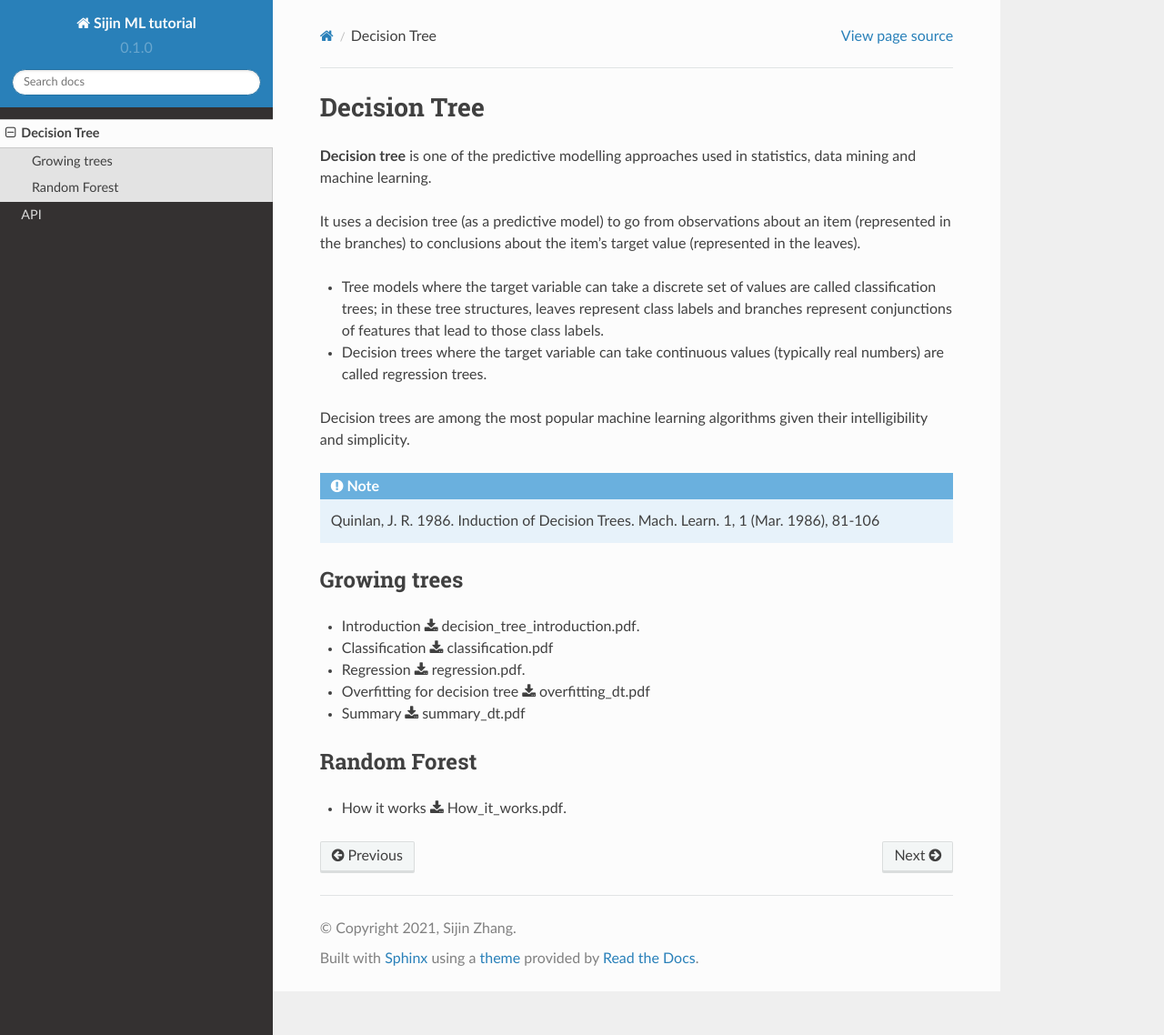
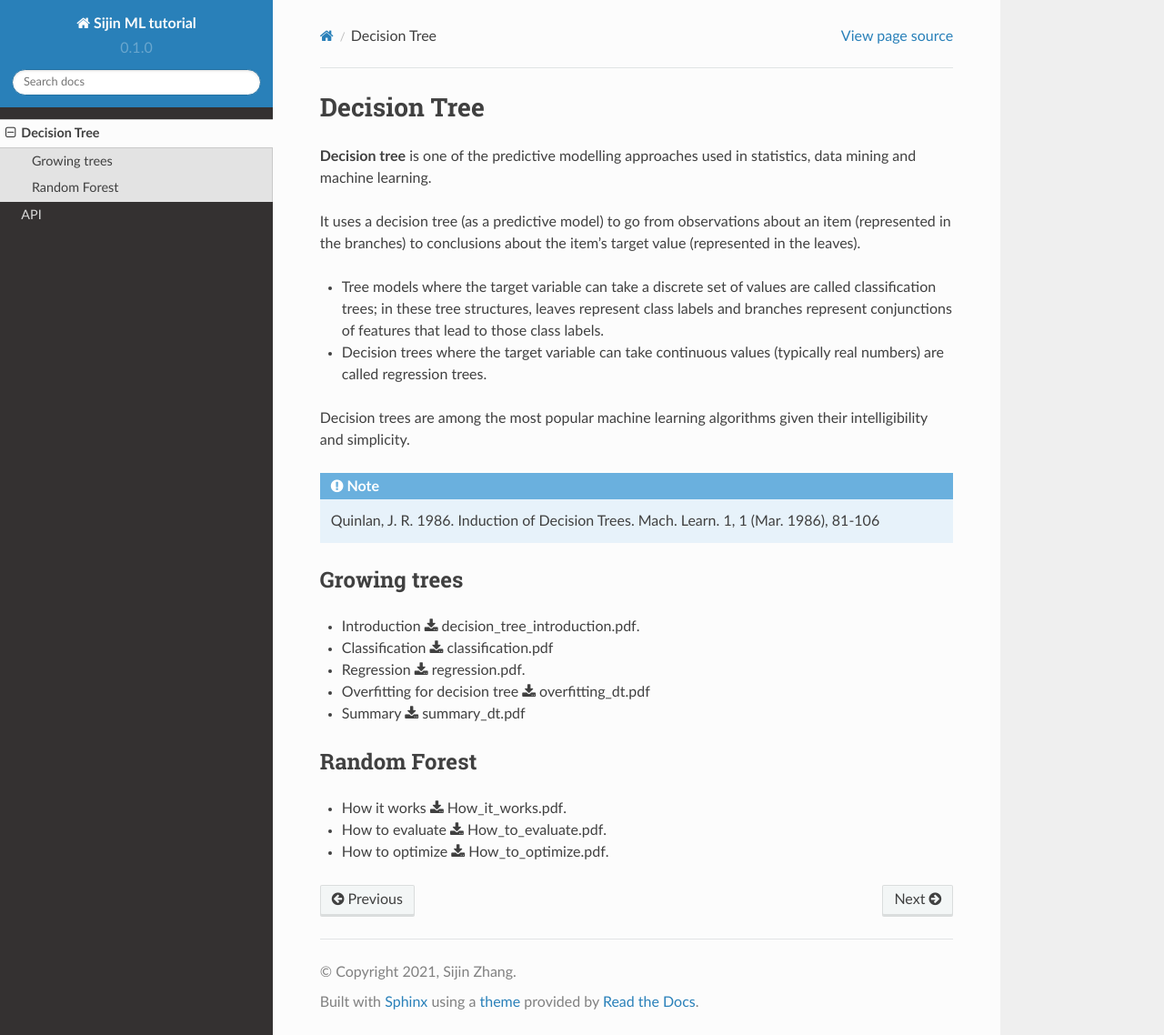
Before and after one commit to jzanetti/Sijin_ML, a Sphinx documentation site: the page built from docs/source/decision_tree/decision_tree.rst, in a window 1280 px wide and 1138 px high. Shown: the whole window at 91% size. Built offline with Sphinx 7.4.7 and the Read the Docs theme 2.0.0, drawn with Linux system fonts in a browser that asks for light colours.

Commit message:
Update decision_tree.rst

```diff
--- a/docs/source/decision_tree/decision_tree.rst
+++ b/docs/source/decision_tree/decision_tree.rst
@@ -26,3 +26,5 @@ Growing trees
 Random Forest
 --------
 * How it works :download:`How_it_works.pdf <pdf/rf_how_it_works.pdf>`.
+* How to evaluate :download:`How_to_evaluate.pdf <pdf/rf_how_to_evaluate.pdf>`.
+* How to optimize :download:`How_to_optimize.pdf <pdf/rf_how_to_optimize.pdf>`.
```
